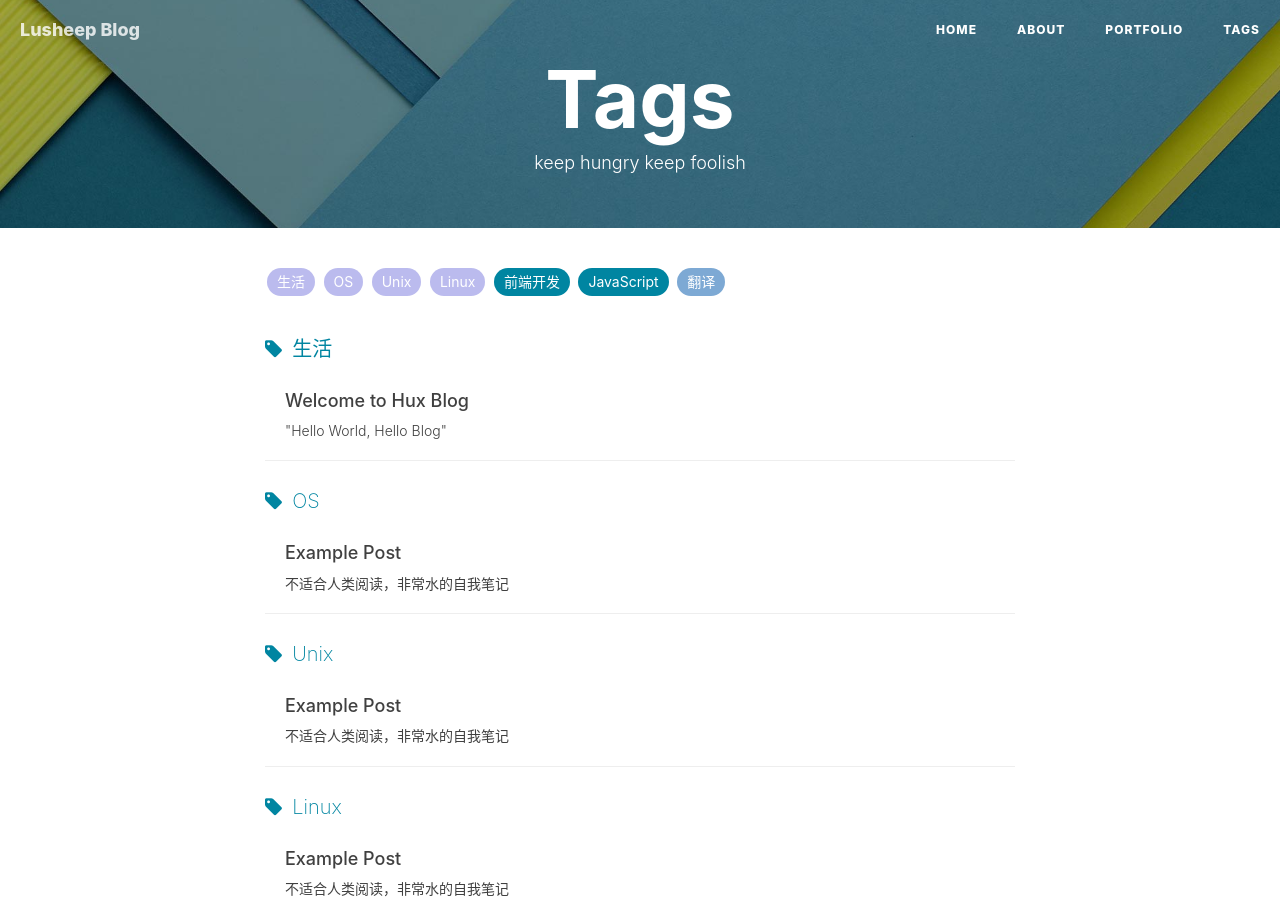
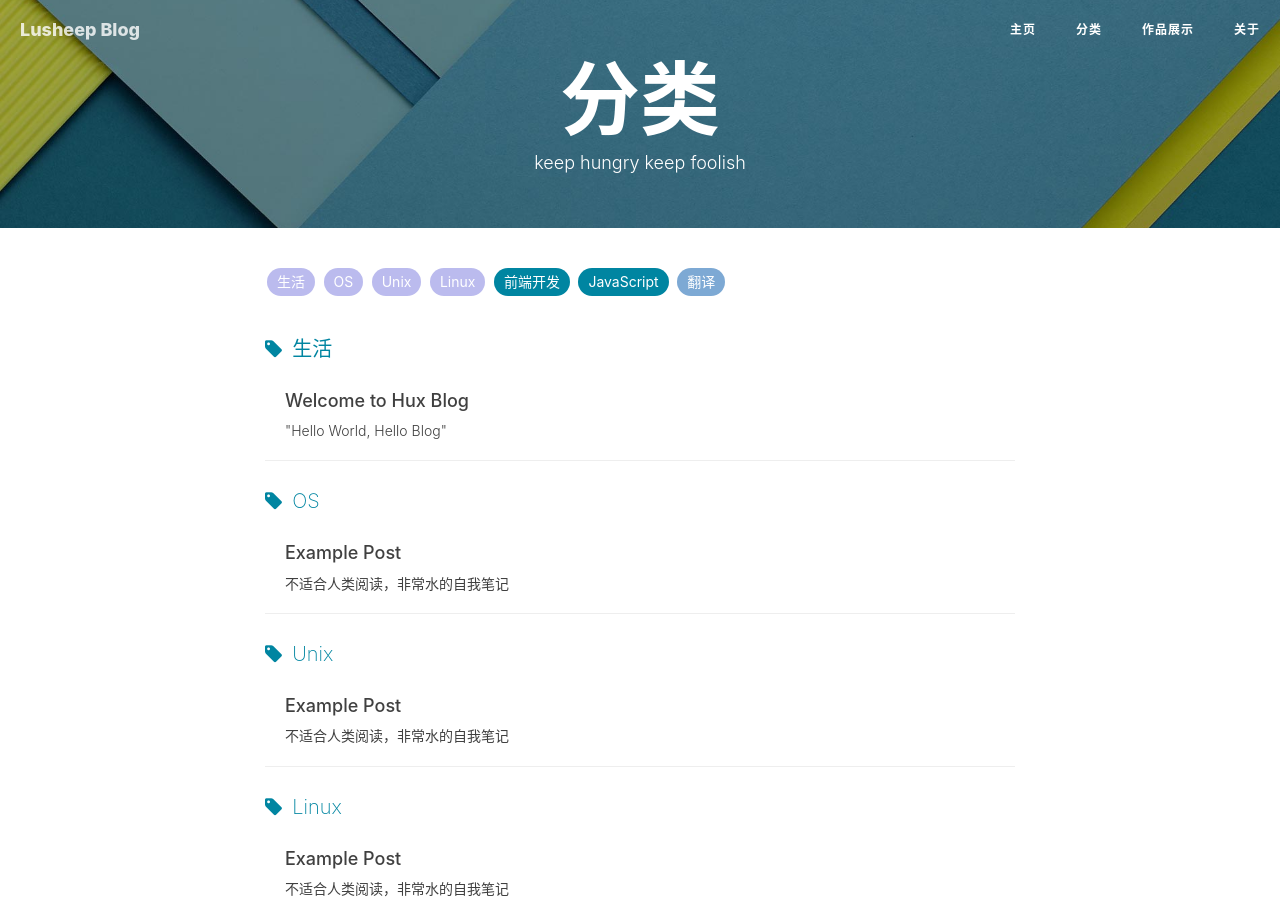
Before and after one commit to LuSheep/lusheep.github.io, a Jekyll site: the page built from category.html, in a window 1280 px wide and 900 px high. Built offline with Jekyll 4.4.1, drawn with Linux system fonts in a browser that asks for light colours; nearby versions of some CDN libraries; comment, search, counter and statistics services are not loaded.

Commit message:
update to me

```diff
--- a/_config.yml
+++ b/_config.yml
@@ -1,10 +1,10 @@
 # Site settings
 title: Lusheep Blog
-SEOTitle: 廖露阳的博客 | Lusheep Blog
+SEOTitle: Lusheep的博客 | Android 技术屋
 header-img: img/home-bg.jpg
 email: gm.lusheep@gmail.com
 description: "关于自定义View、Android开发、Java | lusheep, custom view, Android technology, Java | 这里是 @lusheep 的个人博客，博客在手，说走就走"
-keyword: "廖露阳, lusheep, ViewInMyHeart, 自定义View, android开发, java,  java web, 博客, 个人网站, liaoluyang"
+keyword: "Lusheep, ViewInMyHeart, 自定义View, android开发, java,  java web, 博客, 个人网站, 开心阳"
 url: "http://lusheep.me"              # your host, for absolute URL
 baseurl: ""         # for example, '/blog' if your blog hosted on 'host/blog'
 
@@ -65,7 +65,7 @@ ba_track_id: fb7d82dcae3d6c5fb554159904eec66e
 
 # Sidebar settings
 sidebar: true                           # whether or not using Sidebar.
-sidebar-about-description: "写写代码，做做设计，看看产品。世界那么大，多玩玩看看。"
+sidebar-about-description: "生活中只有一种英雄主义，那就是在认清生活真相之后依然热爱生活。。"
 sidebar-avatar: http://avatar.csdn.net/1/0/4/1_shakespeare001.jpg      # use absolute URL, seeing it's used in both `/` and `/about/`
 
 
--- a/_includes/nav.html
+++ b/_includes/nav.html
@@ -22,7 +22,7 @@
             <div class="navbar-collapse">
                 <ul class="nav navbar-nav navbar-right">
                     <li>
-                        <a href="{{ site.baseurl }}/">Home</a>
+                        <a href="{{ site.baseurl }}/">主页</a>
                     </li>
                     {% for page in site.pages %}{% if page.title %}
                     <li>
--- a/tags.html
+++ b/category.html
@@ -1,5 +1,5 @@
 ---
-title: Tags
+title: 分类
 layout: default
 description: keep hungry keep foolish
 header-img: "img/tag-bg.jpg"
--- a/index.html
+++ b/index.html
@@ -1,6 +1,6 @@
 ---
 layout: page
-description: "Boilerplate of Hux Blog"
+description: "你的努力程度之低，根本轮不到拼天赋"
 ---
 
 {% for post in paginator.posts %}
--- a/about.html
+++ b/introduce.html
@@ -1,6 +1,6 @@
 ---
 layout: page
-title: "About"
+title: "关于"
 description: "Hey, this is Lusheep."
 header-img: "img/about-bg.jpg"
 ---
--- a/portfolio/index.html
+++ b/portfolio/index.html
@@ -1,5 +1,5 @@
 ---
-title: Portfolio
+title: 作品展示
 layout: default
 ---
 
```
